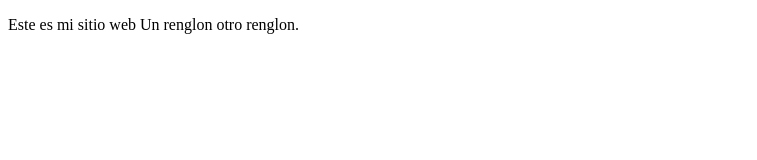
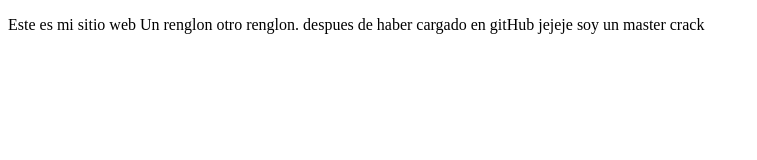
Before and after one commit to StuartGa/proyectoDemoCursoPrework, a plain HTML site: page index.html in a window 1280 px wide. Shown: the whole page, without its empty margins (0-757 px from the left). Drawn offline with Linux system fonts and the light colour scheme.

Commit message:
Cambios agregamos mensaje

```diff
--- a/index.html
+++ b/index.html
@@ -10,6 +10,8 @@
         Este es mi sitio web
         Un renglon
         otro renglon.
+        despues de haber cargado en gitHub
+        jejeje soy un master crack
     </p>
 </body>
 </html>
```
